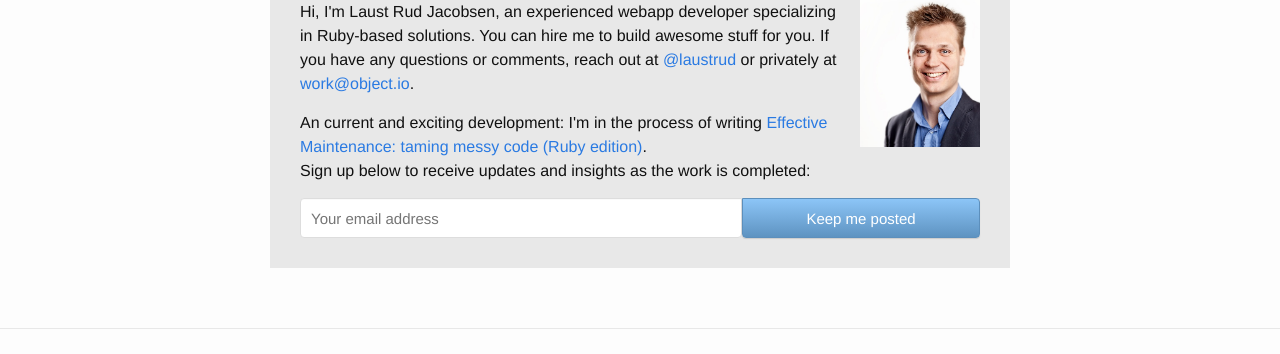
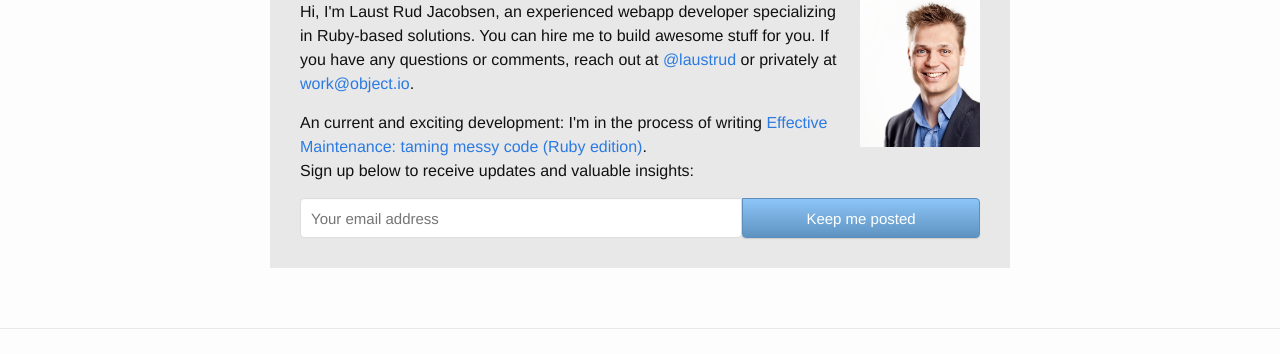
Before and after one commit to rud/rud.github.io, a Jekyll site: the page built from about.md, in a window 1280 px wide. Shown: the part 992-1346 px from the top of the page. Built offline with Jekyll 4.4.1, drawn with Linux system fonts in a browser that asks for light colours.

Commit message:
Gumroad: simplify follow language

```diff
--- a/_includes/gumroad-follow.html
+++ b/_includes/gumroad-follow.html
@@ -3,7 +3,7 @@
   <a href="https://gumroad.com/rud/">Effective Maintenance: taming messy code (Ruby edition)</a>.
 
   <br />
-  Sign up below to receive updates and insights as the work is completed:
+  Sign up below to receive updates and valuable insights:
 </p>
 
 <form action="https://gumroad.com/follow_from_embed_form" class="form gumroad-follow-form-embed" method="post">
```
